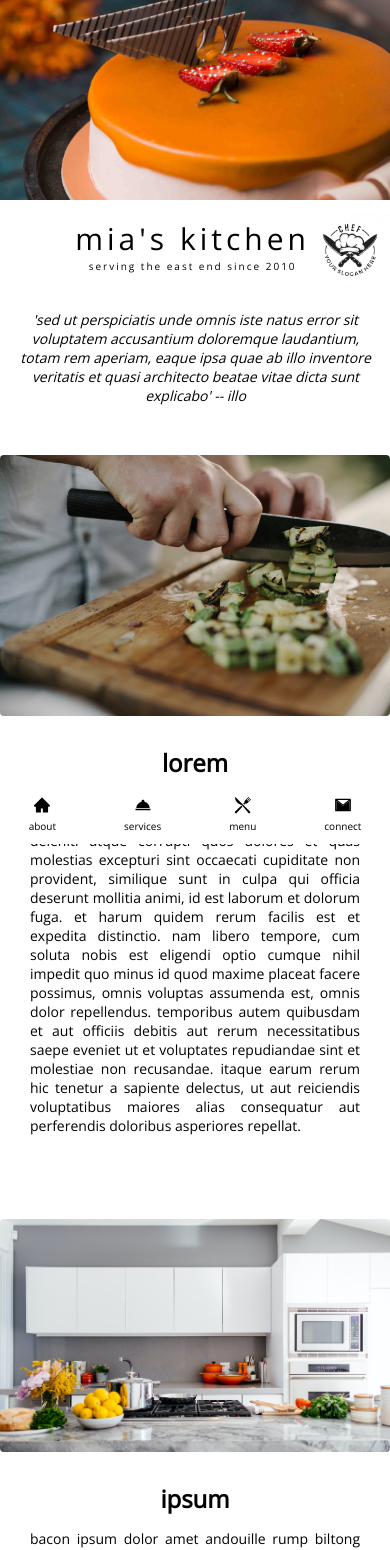
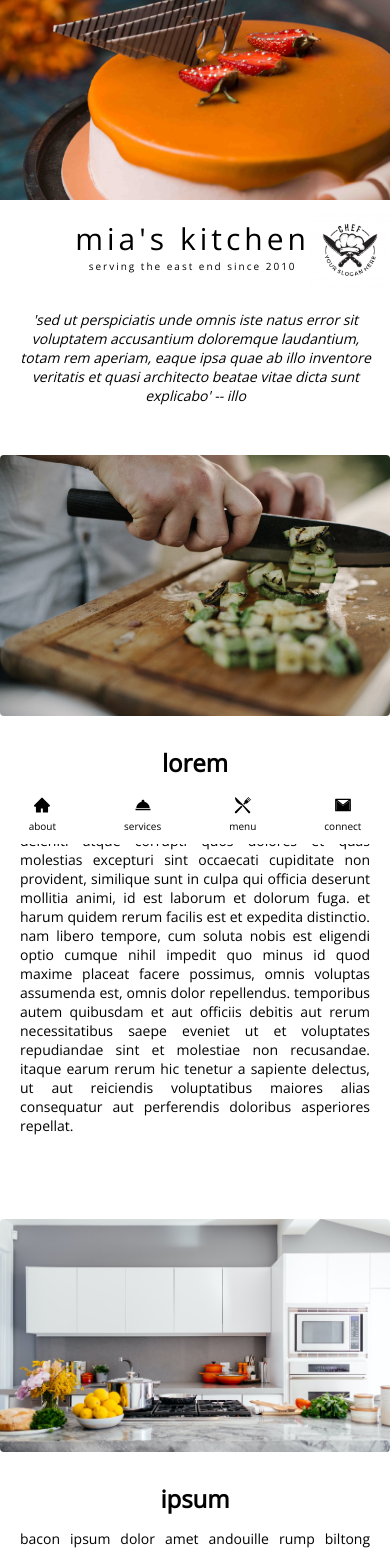
Before and after one commit to mikey-mo/mias-kitchen, a React (Create React App) app: page /about in a window 390 px wide. Shown: the top 1550 px of the page. Built offline with nearby package versions, Linux system fonts and the light colour scheme.

Commit message:
fix mobile padding for about

```diff
--- a/src/components/components.scss
+++ b/src/components/components.scss
@@ -116,8 +116,6 @@
     font-size: 14px;
     letter-spacing: 2px;
     font-weight: lighter;
-    animation-name: logo-sub-title-scale;
-    animation-duration: 2s;
 
     @media (max-width: 850px) {
       font-size: 8px;
@@ -133,8 +131,6 @@
     width: 300px;
     position: relative;
     right: 20px;
-    animation-name: logo-img-scale;
-    animation-duration: 2s;
 
     @media (max-width: 850px) {
       width: 220px;
--- a/src/views/views.scss
+++ b/src/views/views.scss
@@ -75,6 +75,10 @@
       @media (max-width: 1050px) {
         font-size: 14px;
         text-align: justify;
+      }
+
+      @media (max-width: 480px) {
+        padding: 0 20px;
       }
     }
 
```
